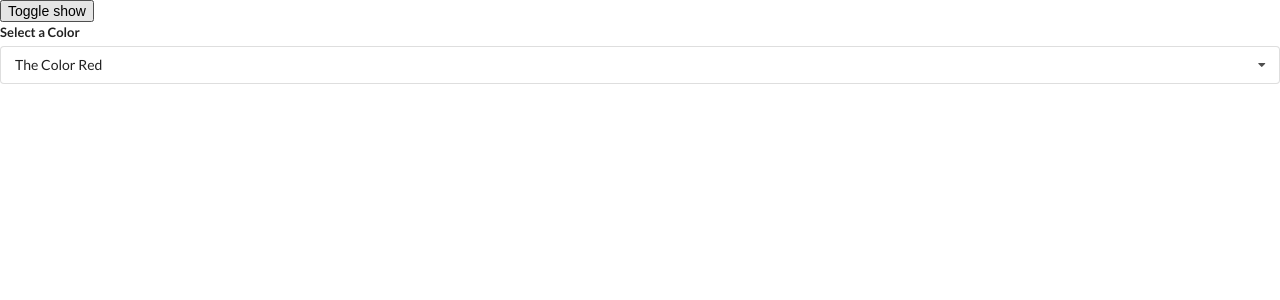
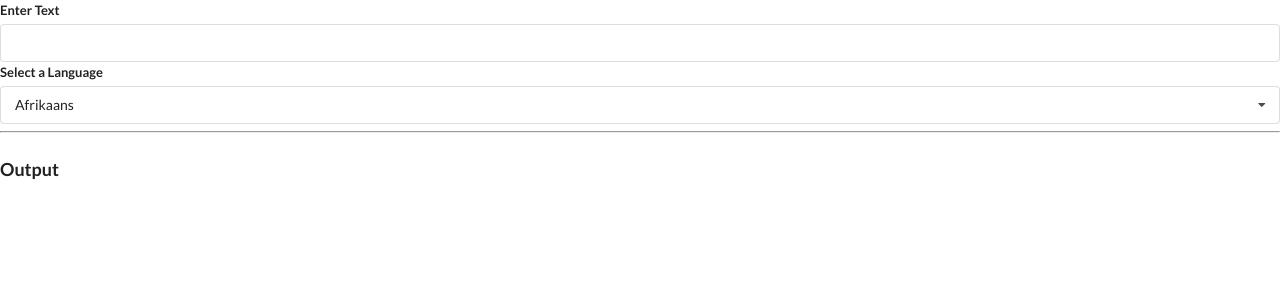
Before and after one commit to mehrabk/react-hooks, a React (Create React App) app: page / in a window 1280 px wide. Shown: the top 300 px of the page. Built offline with nearby package versions, Linux system fonts and the light colour scheme; no server answers.

Commit message:
translate widget

```diff
--- a/src/App.js
+++ b/src/App.js
@@ -2,6 +2,7 @@ import React, { useState } from "react";
 import Accordion from "./components/Accordion";
 import Search from "./components/Search";
 import Dropdown from "./components/Dropdown";
+import Translate from "./components/Translate";
 
 const items = [
   {
@@ -34,16 +35,7 @@ const options = [
 ];
 
 const App = () => {
-  const [selected, setSelected] = useState(options[0]);
-  const [show, setShow] = useState(true);
-  return (
-    <div>
-      <button onClick={() => setShow(!show)}>Toggle show</button>
-      {show ? (
-        <Dropdown options={options} selected={selected} onSelectedChange={setSelected} />
-      ) : null}
-    </div>
-  );
+  return <Translate />;
 };
 
 export default App;
--- /dev/null
+++ b/src/components/Convert.js
@@ -0,0 +1,47 @@
+import React, { useState, useEffect } from "react";
+import axios from "axios";
+
+const Convert = ({ language, text }) => {
+  const [translated, setTranslated] = useState("");
+  const [debouncedText, setDebouncedText] = useState(text);
+
+  useEffect(() => {
+    const timeoutId = setTimeout(() => {
+      setDebouncedText(text);
+    }, 1000);
+
+    return () => {
+      clearTimeout(timeoutId);
+    };
+  }, [text]);
+
+  useEffect(() => {
+    try {
+      const doTranslation = async () => {
+        // in axios post request first object for body reqest and second for query string
+        const { data } = await axios.post(
+          "https://translation.googleapis.com/language/translate/v2",
+          {},
+          {
+            params: {
+              q: debouncedText,
+              target: language.value,
+              key: "AIzaSyCHUCmpR7cT_yDFHC98CZJy2LTms-IwDlM",
+            },
+          }
+        );
+        setTranslated(data.data.translations[0].translatedText);
+      };
+      doTranslation();
+    } catch (err) {
+      console.log(err);
+    }
+  }, [language, debouncedText]);
+  return (
+    <div>
+      <h1 className="ui header">{translated}</h1>
+    </div>
+  );
+};
+
+export default Convert;
--- a/src/components/Dropdown.js
+++ b/src/components/Dropdown.js
@@ -1,6 +1,6 @@
 import React, { useState, useEffect, useRef } from "react";
 
-const Dropdown = ({ options, selected, onSelectedChange }) => {
+const Dropdown = ({ label, options, selected, onSelectedChange }) => {
   const [open, setOpen] = useState(false);
   const dropdownRef = useRef();
   console.log("I Run With Every Render");
@@ -43,7 +43,7 @@ const Dropdown = ({ options, selected, onSelectedChange }) => {
   return (
     <div ref={dropdownRef} className="ui form">
       <div className="field">
-        <label className="label">Select a Color</label>
+        <label className="label">{label}</label>
         {/* when we click on item event bubbling occured and rise up blubb event and
         triggered click event listeners (close dropdown) */}
         <div
--- /dev/null
+++ b/src/components/Translate.js
@@ -0,0 +1,50 @@
+import React, { useState } from "react";
+import Dropdown from "./Dropdown";
+import Convert from "./Convert";
+
+// AIzaSyCHUCmpR7cT_yDFHC98CZJy2LTms-IwDlM
+
+const options = [
+  {
+    label: "Afrikaans",
+    value: "af",
+  },
+  {
+    label: "Arabic",
+    value: "ar",
+  },
+  {
+    label: "Hindi",
+    value: "hi",
+  },
+];
+
+const Translate = () => {
+  const [language, setLanguage] = useState(options[0]);
+  const [text, setText] = useState("");
+  return (
+    <div>
+      <div className="ui form">
+        <div className="field">
+          <label>Enter Text</label>
+          <input
+            value={text}
+            onChange={(event) => setText(event.target.value)}
+            type="text"
+          />
+        </div>
+      </div>
+      <Dropdown
+        label="Select a Language"
+        selected={language}
+        onSelectedChange={setLanguage}
+        options={options}
+      />
+      <hr />
+      <h3 className="ui header">Output</h3>
+      <Convert language={language} text={text} />
+    </div>
+  );
+};
+
+export default Translate;
```
